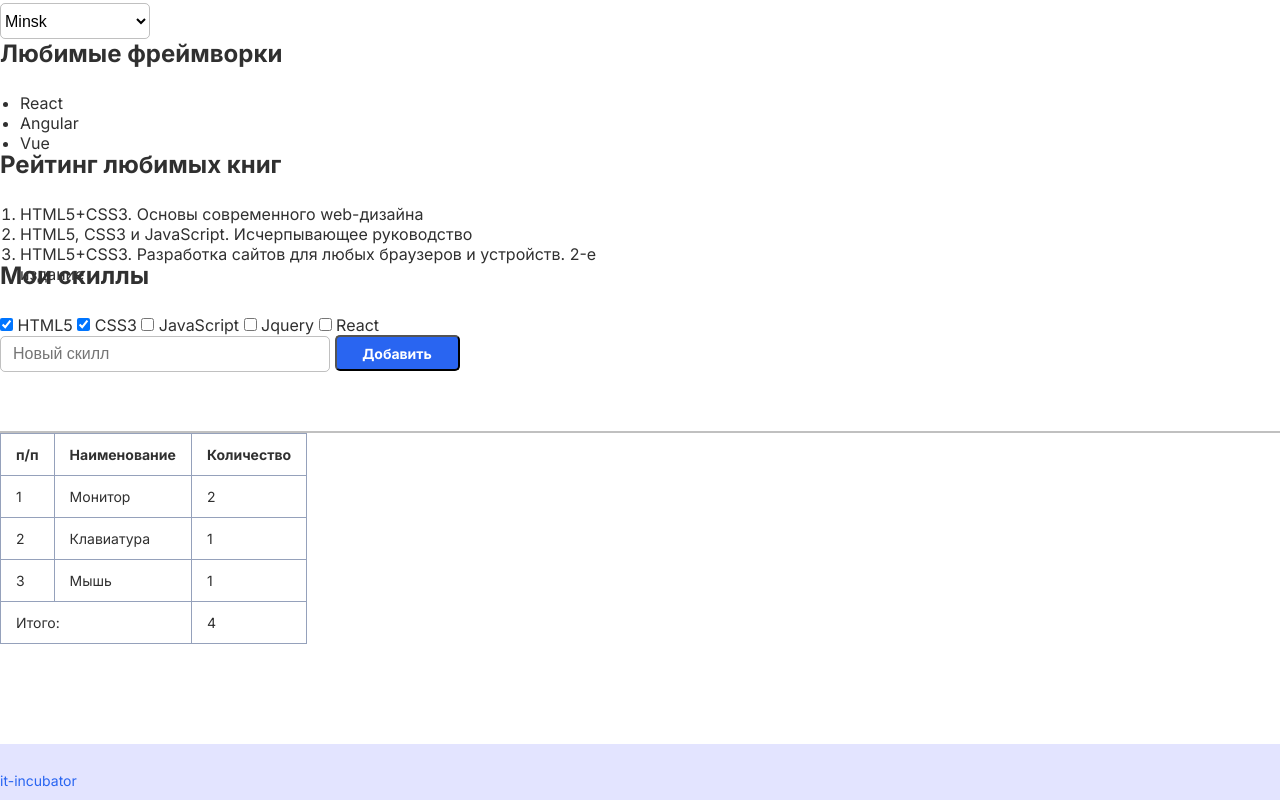
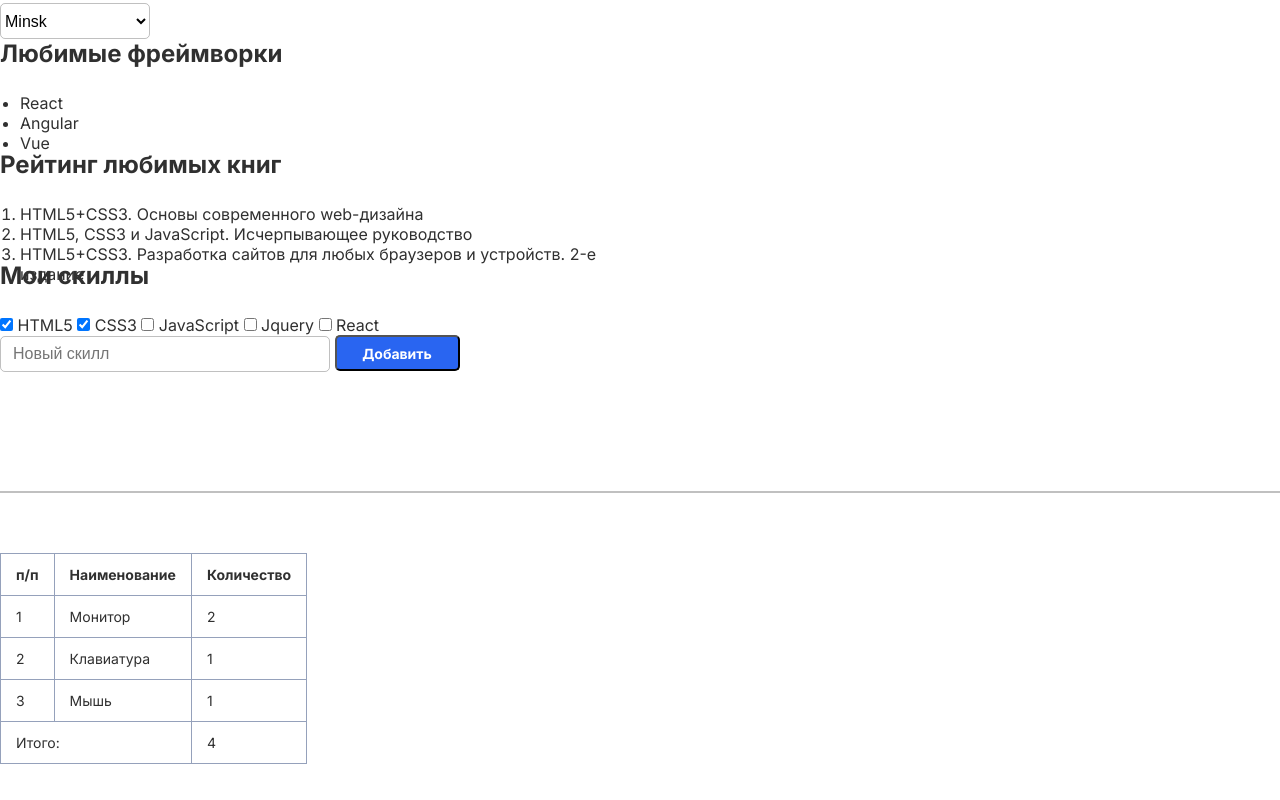
Before and after one commit to KirillPoznyak/2-hw-with-auto-test-html-css-main, a plain HTML site: page index.html in a window 1280 px wide. Shown: the part 1191-1991 px from the top of the page. Drawn offline with Linux system fonts and the light colour scheme.

Commit message:
change style.css

```diff
--- a/style.css
+++ b/style.css
@@ -69,7 +69,7 @@ select {
     background-color: rgba(255, 255, 255, 0);
     font-weight: 400;
     font-size: 16px;
-
+    background-repeat: no-repeat;
 }
 
 .section-title {
@@ -131,7 +131,7 @@ select {
     border: 1px solid rgba(48, 48, 48, 0.3);
     width: 1440px;
     height: 0px;
-    margin-bottom: 60px 0;
+    margin: 60px 0;
 }
 
 table {
```
